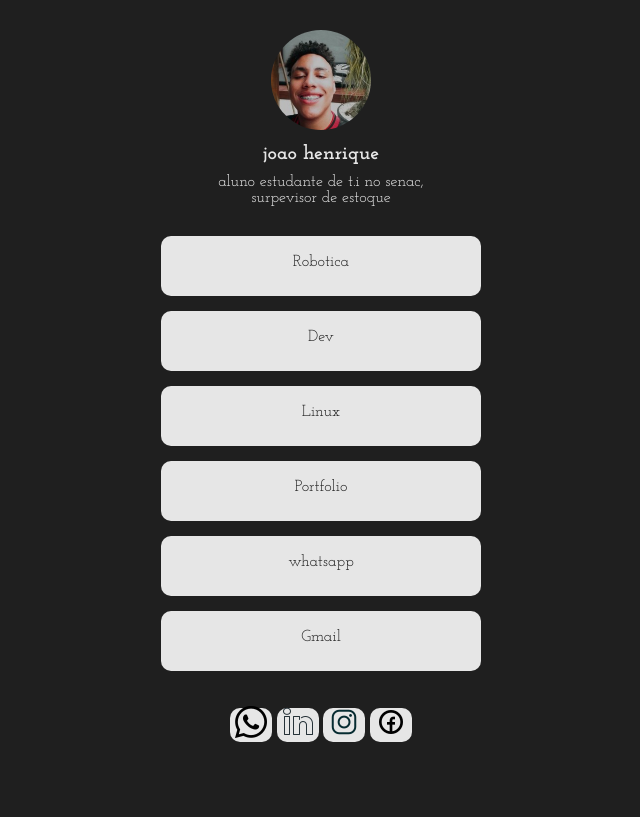
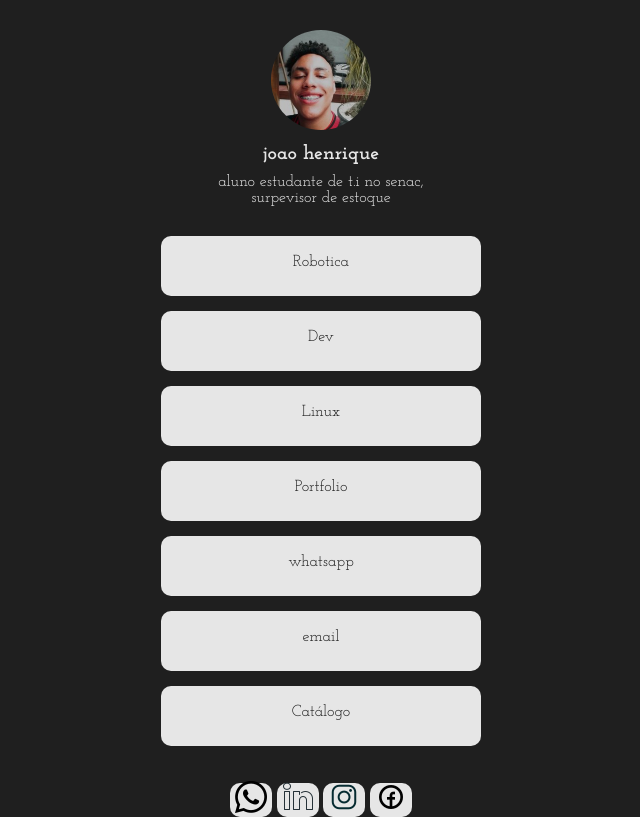
Before and after one commit to jhenrique2005/hub-links2, a plain HTML site: page index.html in a window 1280 px wide. Shown: the whole page, without its empty margins (319-959 px from the left). Drawn offline with Linux system fonts and the light colour scheme.

Commit message:
finalizaçao do projeto - folha de estilo

```diff
--- a/index.html
+++ b/index.html
@@ -40,7 +40,8 @@
             <a href="https://api.whatsapp.com/send?phone=5511960275039">whatsapp</a>
             <!--email-->
             <a href="mailto:joaozinhohenrique661@gmail.com?subject=contato
-            instagram">Gmail</a>
+            instagram">email</a>
+            <a href="teste.pdf">Catálogo</a>
         </div>
 
         <!--Rodapé-->
```
Also changed, not shown: 1 other file.
